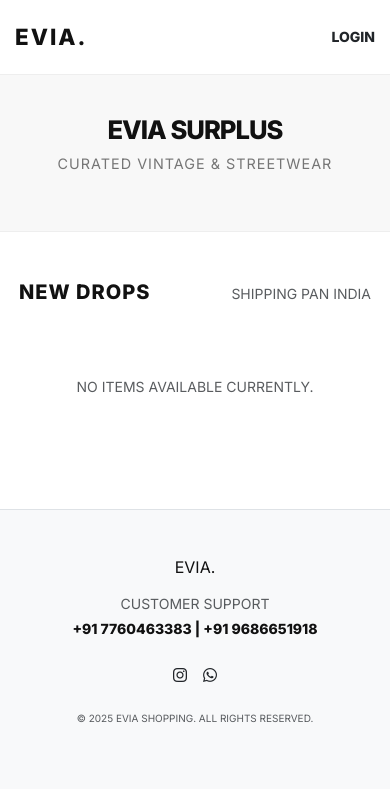
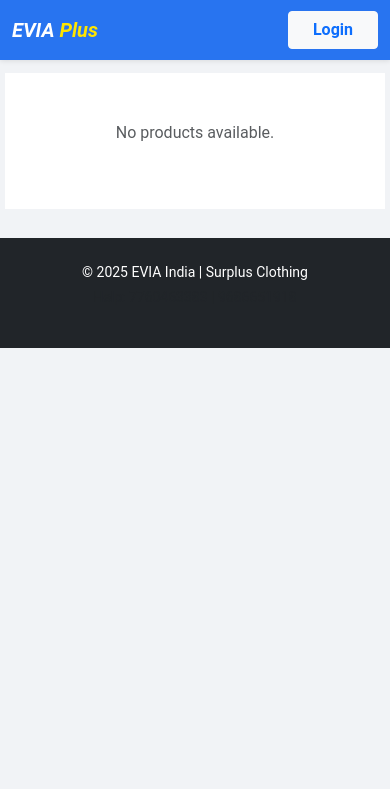
Before and after one commit to glmarshad558-bot/evia-shop, a Flask app: page / in a window 390 px wide. Shown: the top 789 px of the page. Run offline with Flask 3, Linux system fonts and the light colour scheme; data that the repository does not hold is empty.

Commit message:
Update index.html

```diff
--- a/templates/index.html
+++ b/templates/index.html
@@ -3,111 +3,106 @@
 <head>
     <meta charset="UTF-8">
     <meta name="viewport" content="width=device-width, initial-scale=1.0, maximum-scale=1.0, user-scalable=no">
-    <title>EVIA | Premium Surplus</title>
+    <title>EVIA | Online Shopping Site India</title>
     <link href="https://cdn.jsdelivr.net/npm/bootstrap@5.3.0/dist/css/bootstrap.min.css" rel="stylesheet">
     <link rel="stylesheet" href="https://cdnjs.cloudflare.com/ajax/libs/font-awesome/6.0.0/css/all.min.css">
-    <link href="https://fonts.googleapis.com/css2?family=Inter:wght@300;400;600;800&display=swap" rel="stylesheet">
     <style>
-        :root { --black: #111111; --gray: #f8f8f8; --muted: #757575; }
+        :root {
+            --fk-blue: #2874f0; /* Flipkart Blue */
+            --amz-orange: #ff9900; /* Amazon Orange */
+            --bg-light: #f1f3f6;
+            --text-main: #212121;
+        }
 
         body {
-            background-color: #ffffff;
-            font-family: 'Inter', sans-serif;
-            color: var(--black);
+            background-color: var(--bg-light);
+            font-family: Roboto, Arial, sans-serif;
+            color: var(--text-main);
             margin: 0; padding: 0;
             overflow-x: hidden;
         }
 
-        /* --- MODERN NAVIGATION --- */
+        /* --- MODERN NAVBAR (Flipkart Style) --- */
         .navbar {
-            background: rgba(255, 255, 255, 0.98);
-            border-bottom: 1px solid #eee;
-            padding: 15px 0;
+            background: var(--fk-blue);
+            padding: 10px 0;
+            box-shadow: 0 1px 5px rgba(0,0,0,0.1);
         }
-        .navbar-brand { font-weight: 800; letter-spacing: 2px; font-size: 1.4rem; color: var(--black) !important; }
+        .navbar-brand { font-weight: 700; font-style: italic; color: #fff !important; }
+        .nav-link { color: #fff !important; font-weight: 500; }
 
-        /* --- HERO SECTION --- */
+        /* --- HERO BANNER --- */
         .hero {
-            background: var(--gray);
-            padding: 60px 20px;
-            text-align: center;
-            border-bottom: 1px solid #eee;
+            background: #fff;
+            padding: 20px 0;
+            margin-bottom: 10px;
         }
-        .hero h1 { font-weight: 800; text-transform: uppercase; letter-spacing: -1px; font-size: 2.2rem; }
-        .hero p { color: var(--muted); font-size: 0.9rem; letter-spacing: 1px; }
 
-        /* --- PERFECT PRODUCT GRID (FIGMA STYLE) --- */
+        /* --- PRODUCT GRID (Amazon/Flipkart Model) --- */
         .product-card {
-            border: none;
-            background: none;
-            margin-bottom: 20px;
+            background: #fff;
+            border: 1px solid #f0f0f0;
+            transition: box-shadow 0.3s;
+            height: 100%;
+            display: flex;
+            flex-direction: column;
         }
+
+        .product-card:hover { box-shadow: 0 4px 12px rgba(0,0,0,0.15); }
 
         .img-container {
             width: 100%;
-            aspect-ratio: 9 / 14; /* Perfect for your 506x860 images */
+            aspect-ratio: 9 / 14; /* Your perfect 506x860 size */
             overflow: hidden;
-            background: var(--gray);
-            position: relative;
+            background: #fff;
+            padding: 5px;
         }
 
         .img-container img {
             width: 100%;
             height: 100%;
-            object-fit: cover;
-            object-position: center;
-            transition: transform 0.6s ease;
+            object-fit: contain; /* Like Amazon, shows full clothing */
+            background: #fff;
         }
 
-        .product-card:hover img { transform: scale(1.05); }
+        .product-info { padding: 12px; text-align: left; }
 
-        .product-info { padding: 12px 0; }
         .product-title {
-            font-size: 0.85rem;
+            font-size: 14px;
+            color: #212121;
+            margin-bottom: 5px;
+            display: -webkit-box;
+            -webkit-line-clamp: 1;
+            -webkit-box-orient: vertical;
+            overflow: hidden;
+        }
+
+        .product-price { font-size: 16px; font-weight: 700; color: #000; margin-bottom: 2px; }
+        .discount-text { font-size: 12px; color: #388e3c; font-weight: 600; }
+
+        /* --- BUY BUTTON (Amazon Style) --- */
+        .btn-buy {
+            background: var(--amz-orange);
+            color: #000;
+            border-radius: 4px;
+            font-size: 13px;
             font-weight: 600;
-            text-transform: uppercase;
-            margin-bottom: 4px;
-            white-space: nowrap;
-            overflow: hidden;
-            text-overflow: ellipsis;
+            padding: 8px;
+            border: none;
+            margin-top: 10px;
         }
-        .product-price { font-size: 0.95rem; color: var(--muted); margin-bottom: 12px; }
+        .btn-buy:hover { background: #e68a00; }
 
-        /* --- ZARA STYLE BUTTON --- */
-        .btn-buy {
-            background: var(--black);
-            color: white;
-            border-radius: 0;
-            font-size: 0.75rem;
-            font-weight: 600;
-            letter-spacing: 1.5px;
-            padding: 12px;
-            text-transform: uppercase;
-            border: 1px solid var(--black);
-            transition: 0.3s;
-        }
-        .btn-buy:hover { background: white; color: var(--black); }
-
-        /* --- MOBILE OPTIMIZATION (375px / iPhone / Vivo) --- */
+        /* --- MOBILE LAYOUT (iPhone/Vivo/Android 375px) --- */
         @media (max-width: 767px) {
-            .container { padding-left: 15px; padding-right: 15px; }
-            .hero { padding: 40px 15px; }
-            .hero h1 { font-size: 1.6rem; }
-
-            /* Two items per row on mobile */
-            .row-mobile {
-                display: flex;
-                flex-wrap: wrap;
-                margin-left: -5px;
-                margin-right: -5px;
+            .row-mobile { display: flex; flex-wrap: wrap; padding: 5px; }
+            .col-mobile {
+                flex: 0 0 50%; /* 2 per row */
+                max-width: 50%;
+                padding: 4px;
             }
-            .col-mobile {
-                flex: 0 0 50%;
-                max-width: 50%;
-                padding-left: 5px;
-                padding-right: 5px;
-            }
-            .img-container { aspect-ratio: 9 / 13; } /* Slightly shorter for mobile scroll */
+            .product-title { font-size: 13px; }
+            .img-container { aspect-ratio: 9 / 13; }
         }
     </style>
 </head>
@@ -115,68 +110,55 @@
 
     <nav class="navbar sticky-top">
         <div class="container d-flex justify-content-between align-items-center">
-            <a class="navbar-brand" href="/">EVIA.</a>
+            <a class="navbar-brand" href="/">EVIA <span style="color: #ffe500;">Plus</span></a>
 
-            <div class="nav-icons d-flex align-items-center">
+            <div class="d-flex align-items-center">
                 {% if current_user.is_authenticated %}
-                    <a href="/profile" class="text-dark me-3"><i class="fa fa-shopping-bag"></i></a>
-                    <a href="/logout" class="btn btn-sm btn-outline-dark rounded-0 px-2" style="font-size: 10px;">LOGOUT</a>
+                    <a href="/profile" class="nav-link me-3"><i class="fa fa-shopping-cart"></i> Cart</a>
+                    <a href="/logout" class="btn btn-sm btn-light rounded-1 fw-bold text-primary">Logout</a>
                 {% else %}
-                    <a href="/login" class="text-dark small fw-bold text-decoration-none">LOGIN</a>
+                    <a href="/login" class="btn btn-light rounded-1 px-4 fw-bold text-primary">Login</a>
                 {% endif %}
             </div>
         </div>
     </nav>
 
-    <div class="hero">
-        <div class="container">
-            <h1>EVIA SURPLUS</h1>
-            <p>CURATED VINTAGE & STREETWEAR</p>
-        </div>
-    </div>
-
-    <div class="container mt-5">
-        <div class="d-flex justify-content-between align-items-end mb-4 px-1">
-            <h5 class="fw-bold m-0" style="letter-spacing: 1px;">NEW DROPS</h5>
-            <span class="small text-muted">SHIPPING PAN INDIA</span>
-        </div>
-
+    <div class="container-fluid mt-2">
         <div class="row row-mobile">
             {% if products %}
                 {% for p in products %}
-                <div class="col-mobile col-md-4 col-lg-3">
+                <div class="col-mobile col-md-3 col-lg-2">
                     <div class="product-card">
-                        <div class="img-container">
-                            <img src="{{ p.image }}" alt="{{ p.name }}" onerror="this.src='https://placehold.co/506x860?text=EVIA+CLOTHING'">
-                        </div>
-                        <div class="product-info">
-                            <h6 class="product-title">{{ p.name }}</h6>
-                            <p class="product-price">₹{{ p.price }}</p>
+                        <a href="/product/{{ p.id }}" class="text-decoration-none">
+                            <div class="img-container">
+                                <img src="{{ p.image }}" alt="{{ p.name }}" onerror="this.src='https://placehold.co/506x860?text=Product'">
+                            </div>
+                            <div class="product-info">
+                                <h6 class="product-title">{{ p.name }}</h6>
+                                <p class="product-price">₹{{ p.price }}</p>
+                                <span class="discount-text">Free Delivery</span>
+                            </div>
+                        </a>
+                        <div class="px-2 pb-2">
                             <a href="{{ url_for('buy_now', id=p.id) }}" class="btn btn-buy w-100">
-                                Add to Bag
+                                Buy Now
                             </a>
                         </div>
                     </div>
                 </div>
                 {% endfor %}
             {% else %}
-                <div class="col-12 text-center py-5">
-                    <p class="text-muted small">NO ITEMS AVAILABLE CURRENTLY.</p>
+                <div class="col-12 text-center py-5 bg-white">
+                    <p class="text-muted">No products available.</p>
                 </div>
             {% endif %}
         </div>
     </div>
 
-    <footer class="py-5 mt-5 border-top bg-light">
-        <div class="container text-center">
-            <h6 class="fw-extrabold mb-3">EVIA.</h6>
-            <p class="small text-muted mb-1">CUSTOMER SUPPORT</p>
-            <p class="small fw-bold mb-4">+91 7760463383 | +91 9686651918</p>
-            <div class="d-flex justify-content-center gap-3 mb-4">
-                <a href="#" class="text-dark"><i class="fab fa-instagram"></i></a>
-                <a href="#" class="text-dark"><i class="fab fa-whatsapp"></i></a>
-            </div>
-            <p class="text-muted" style="font-size: 10px;">&copy; 2025 EVIA SHOPPING. ALL RIGHTS RESERVED.</p>
+    <footer class="py-4 mt-4 bg-dark text-white text-center">
+        <div class="container">
+            <p class="small mb-1">© 2025 EVIA India | Surplus Clothing</p>
+            <p class="small text-muted">Help: 7760463383 | 9686651918</p>
         </div>
     </footer>
 
```
